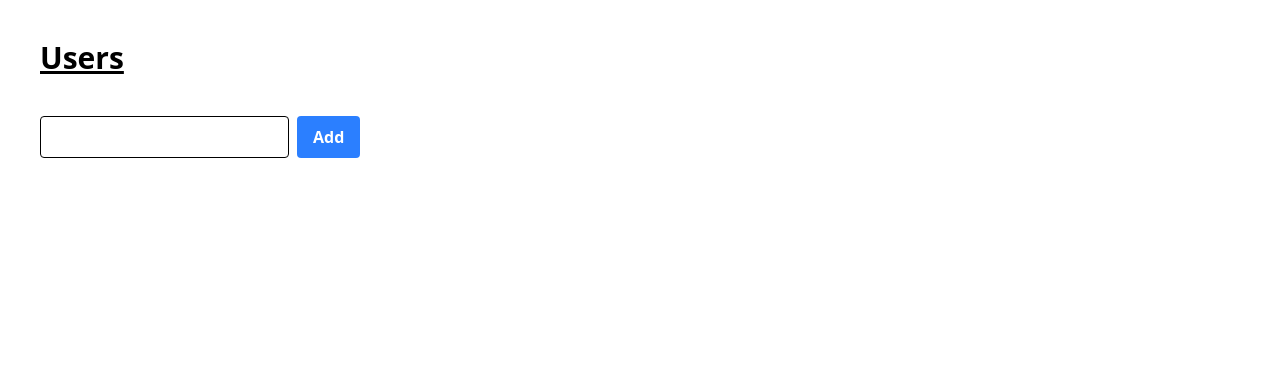
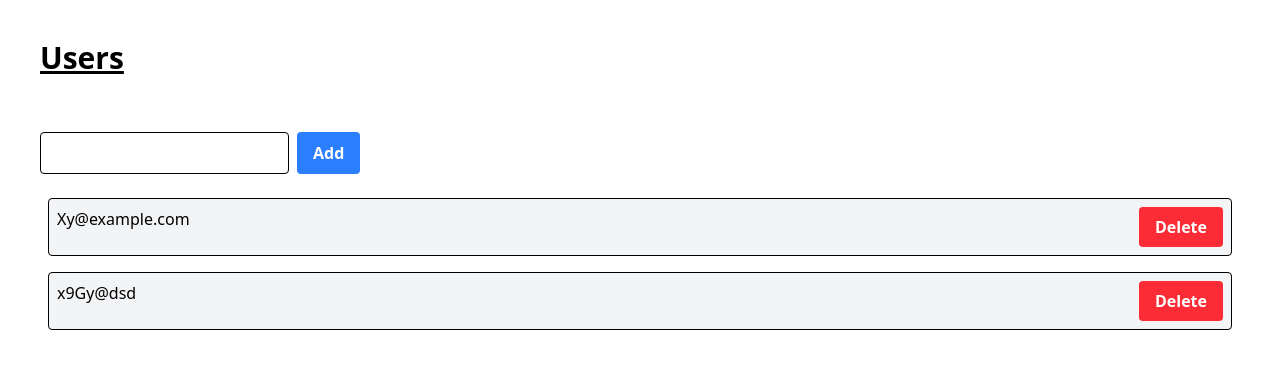
Before and after one commit to rozalinaag/new-react-19-todo, a React (Vite) app: page / in a window 1280 px wide. Shown: the top 368 px of the page. Built offline with nearby package versions, Linux system fonts and the light colour scheme.

Commit message:
decomposition of component

```diff
--- a/src/pages/users/page.tsx
+++ b/src/pages/users/page.tsx
@@ -1,31 +1,46 @@
-import { useState } from 'react';
-
 type User = {
   id: string;
   email: string;
 };
 
 export function UsersPage() {
-  const [users, setUsers] = useState<User[]>([]);
-  const [email, setEmail] = useState('');
+  // const [users, setUsers] = useState<User[]>([]);
+  // const [email, setEmail] = useState('');
 
-  const handleSubmit = (event: React.FormEvent<HTMLFormElement>) => {
-    event.preventDefault();
-    setUsers([...users, { id: crypto.randomUUID(), email }]);
-    setEmail('');
-  };
+  // const handleSubmit = (event: React.FormEvent<HTMLFormElement>) => {
+  //   event.preventDefault();
+  //   setUsers([...users, { id: crypto.randomUUID(), email }]);
+  //   setEmail('');
+  // };
+
+  // const handleDelete = (id: string) => {
+  //   setUsers((lastUsers) => lastUsers.filter((user) => user.id !== id));
+  // };
 
   return (
-    <main className="container mx-auto p-10">
+    <main className="container mx-auto p-10 flex flex-col gap-4">
       <h1 className="text-3xl font-bold underline mb-10">Users</h1>
 
-      <section>
-        <form className="flex gap-2" onSubmit={handleSubmit}>
+      <CreateUserForm />
+
+      <UsersList
+        users={[
+          { id: '1', email: 'Xy@example.com' },
+          { id: '2', email: 'x9Gy@dsd' },
+        ]}
+      />
+    </main>
+  );
+}
+
+export function CreateUserForm() {
+  return (
+    <form className="flex gap-2">
       <input
         type="email"
         className="border p-2 rounded"
-            value={email}
-            onChange={(event) => setEmail(event.target.value)}
+        // value={email}
+        // onChange={(event) => setEmail(event.target.value)}
       />
 
       <button
@@ -35,17 +50,31 @@ export function UsersPage() {
         Add
       </button>
     </form>
-      </section>
+  );
+}
 
-      <section>
+export function UsersList({ users }: { users: User[] }) {
+  return (
     <div className="flex flex-col">
       {users.map((user) => (
-            <div className="border p-2 m-2 rounded bg-gray-100" key={user.id}>
-              {user.email}
-            </div>
+        <UserCard key={user.id} user={user} />
       ))}
     </div>
-      </section>
-    </main>
   );
 }
+
+export function UserCard({ user }: { user: User }) {
+  return (
+    <div className="border p-2 m-2 rounded bg-gray-100 flex gap-2 ">
+      {user.email}
+
+      <button
+        className="bg-red-500 hover:bg-red-700 text-white font-bold py-2 px-4 rounded ml-auto"
+        type="button"
+        // onClick={() => handleDelete(user.id)}
+      >
+        Delete
+      </button>
+    </div>
+  );
+}
```
Lines whose indentation alone changed are shown as unchanged.
